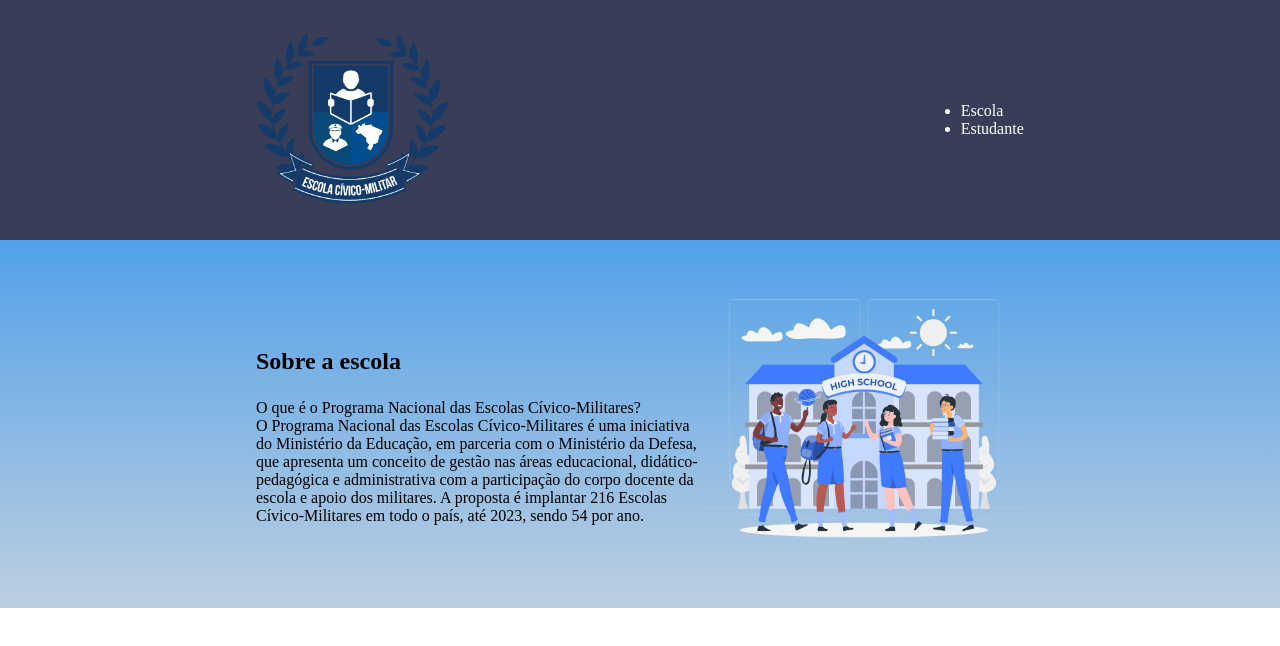
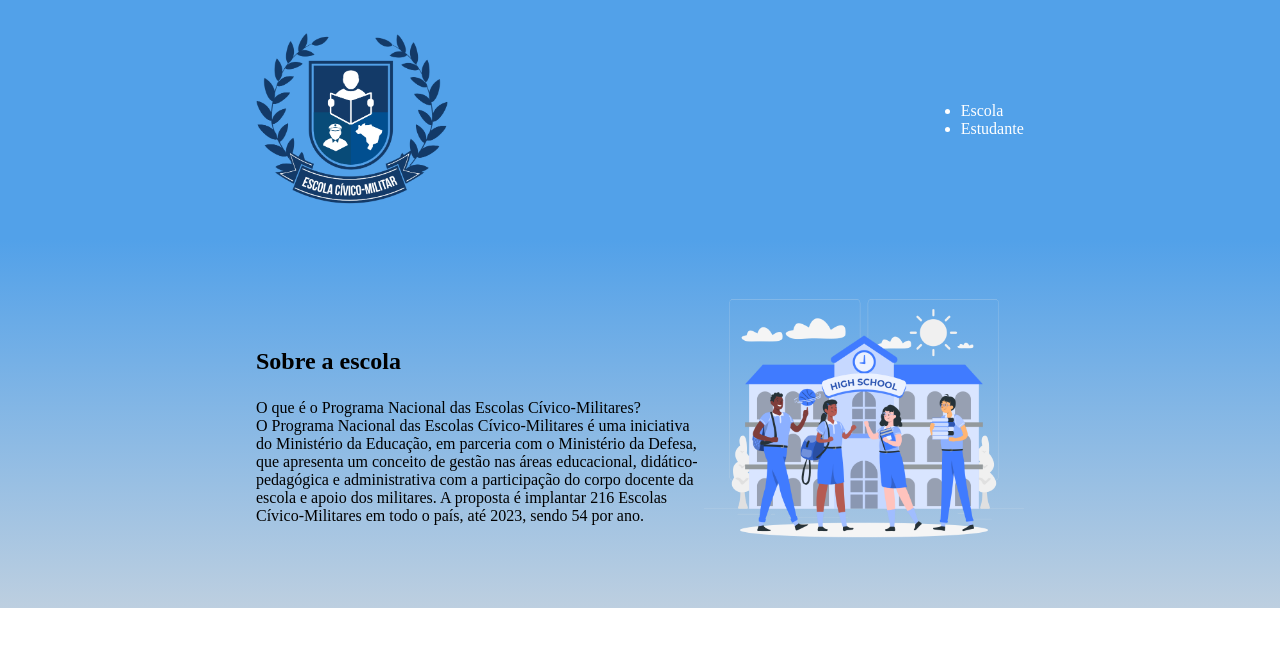
Before and after one commit to RogerioNaves/paginaweb2bchiarelli, a plain HTML site: page index.html in a window 1280 px wide. Drawn offline with Linux system fonts and the light colour scheme.

Commit message:
cor do cabecalho

```diff
--- a/style.css
+++ b/style.css
@@ -5,7 +5,7 @@
     padding: 0;
 }
 .cabecalho {
-    background-color: #383D58;
+    background-color: #52A1E9;
     color: white;
     display: flex;
     justify-content: space-around;
```
